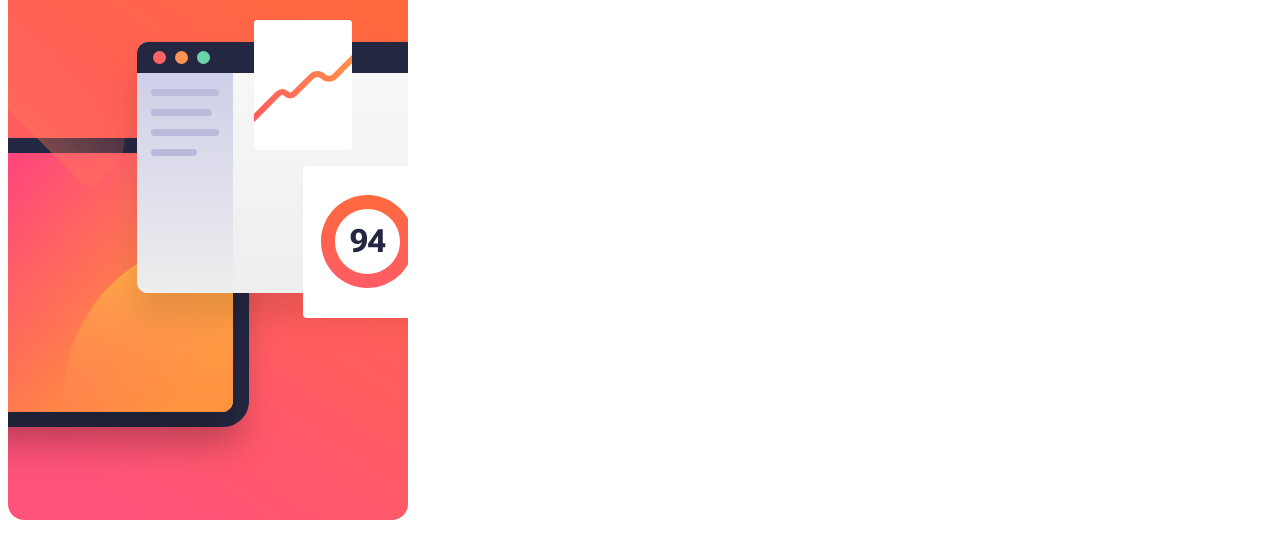
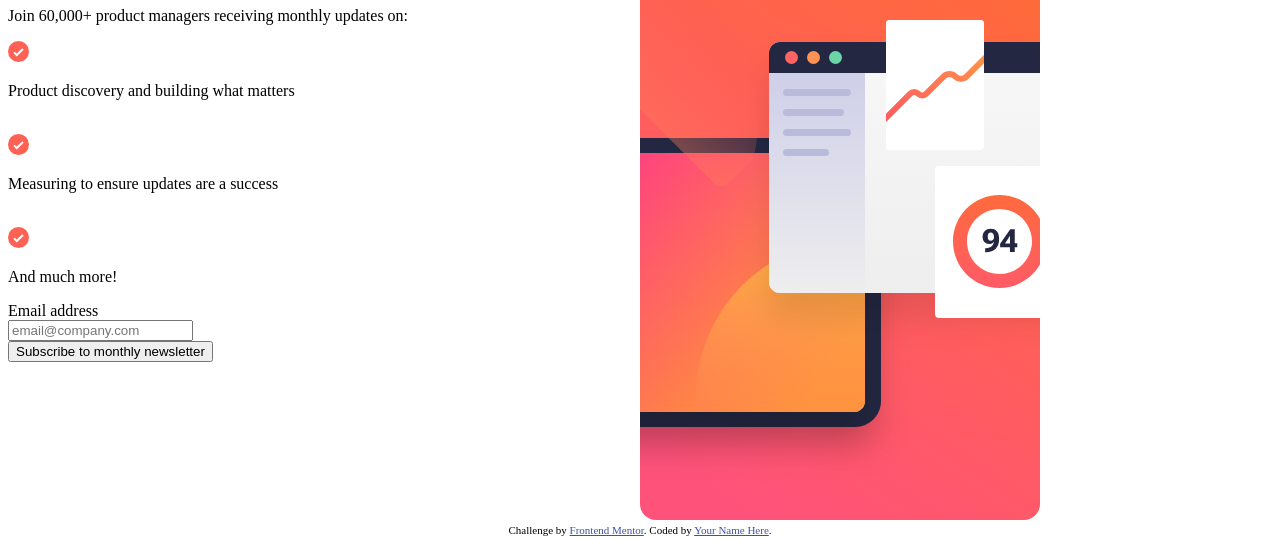
Before and after one commit to MateenSQ/FrontEndMentor, a plain HTML site: page challenges/newsletter-sign-up-with-success-message-main/index.html in a window 1280 px wide. Shown: the part 81-620 px from the top of the page. Drawn offline with nearby package versions, Linux system fonts and the light colour scheme.

Commit message:
finally got the image on the right

```diff
--- a/challenges/newsletter-sign-up-with-success-message-main/index.html
+++ b/challenges/newsletter-sign-up-with-success-message-main/index.html
@@ -36,9 +36,8 @@
   </head>
   <body>
     <!-- Sign-up form start -->
-    <div id="app">
-      <div v-if="showPage" class="signUp">
-        <div id="bigImage">
+    <div v-if="showPage" class="signUp" id="app">
+      <div class="bigImage">
         <svg
           xmlns="http://www.w3.org/2000/svg"
           xmlns:xlink="http://www.w3.org/1999/xlink"
@@ -116,11 +115,7 @@
               y="-12.5%"
               filterUnits="objectBoundingBox"
             >
-                <feOffset
-                  dy="24"
-                  in="SourceAlpha"
-                  result="shadowOffsetOuter1"
-                />
+              <feOffset dy="24" in="SourceAlpha" result="shadowOffsetOuter1" />
               <feGaussianBlur
                 in="shadowOffsetOuter1"
                 result="shadowBlurOuter1"
@@ -139,11 +134,7 @@
               y="-13.9%"
               filterUnits="objectBoundingBox"
             >
-                <feOffset
-                  dy="24"
-                  in="SourceAlpha"
-                  result="shadowOffsetOuter1"
-                />
+              <feOffset dy="24" in="SourceAlpha" result="shadowOffsetOuter1" />
               <feGaussianBlur
                 in="shadowOffsetOuter1"
                 result="shadowBlurOuter1"
@@ -162,11 +153,7 @@
               y="-13.9%"
               filterUnits="objectBoundingBox"
             >
-                <feOffset
-                  dy="24"
-                  in="SourceAlpha"
-                  result="shadowOffsetOuter1"
-                />
+              <feOffset dy="24" in="SourceAlpha" result="shadowOffsetOuter1" />
               <feGaussianBlur
                 in="shadowOffsetOuter1"
                 result="shadowBlurOuter1"
@@ -185,11 +172,7 @@
               y="-14.3%"
               filterUnits="objectBoundingBox"
             >
-                <feOffset
-                  dy="24"
-                  in="SourceAlpha"
-                  result="shadowOffsetOuter1"
-                />
+              <feOffset dy="24" in="SourceAlpha" result="shadowOffsetOuter1" />
               <feGaussianBlur
                 in="shadowOffsetOuter1"
                 result="shadowBlurOuter1"
@@ -299,10 +282,9 @@
           </g>
         </svg>
       </div>
+      <div class="textSection">
         <h1>Stay updated!</h1>
-        <p class="text">
-          Join 60,000+ product managers receiving monthly updates on:
-        </p>
+        <p>Join 60,000+ product managers receiving monthly updates on:</p>
 
         <div>
           <svg
@@ -360,7 +342,7 @@
           <p class="li text">And much more!</p>
         </div>
         <form>
-          <label for="email" class="text">Email address</label>
+          <label for="email">Email address</label>
           <br />
           <input type="email" name="email" placeholder="email@company.com" />
           <br />
--- a/challenges/newsletter-sign-up-with-success-message-main/styles.css
+++ b/challenges/newsletter-sign-up-with-success-message-main/styles.css
@@ -1,3 +1,20 @@
+/*  ||  PAGE LAYOUT */
+.signUp {
+    display: flex;
+}
+
+.bigImage {
+    flex: 1;
+    order: 2;
+}
+
+.textSection {
+    flex: 1;
+    order: 1;
+}
+
+/*  ||  TEXT SIDE   */
+
 /*  Set by Frontend Mentor */
 .attribution {
     font-size: 11px;
```
Lines whose indentation alone changed are shown as unchanged.
